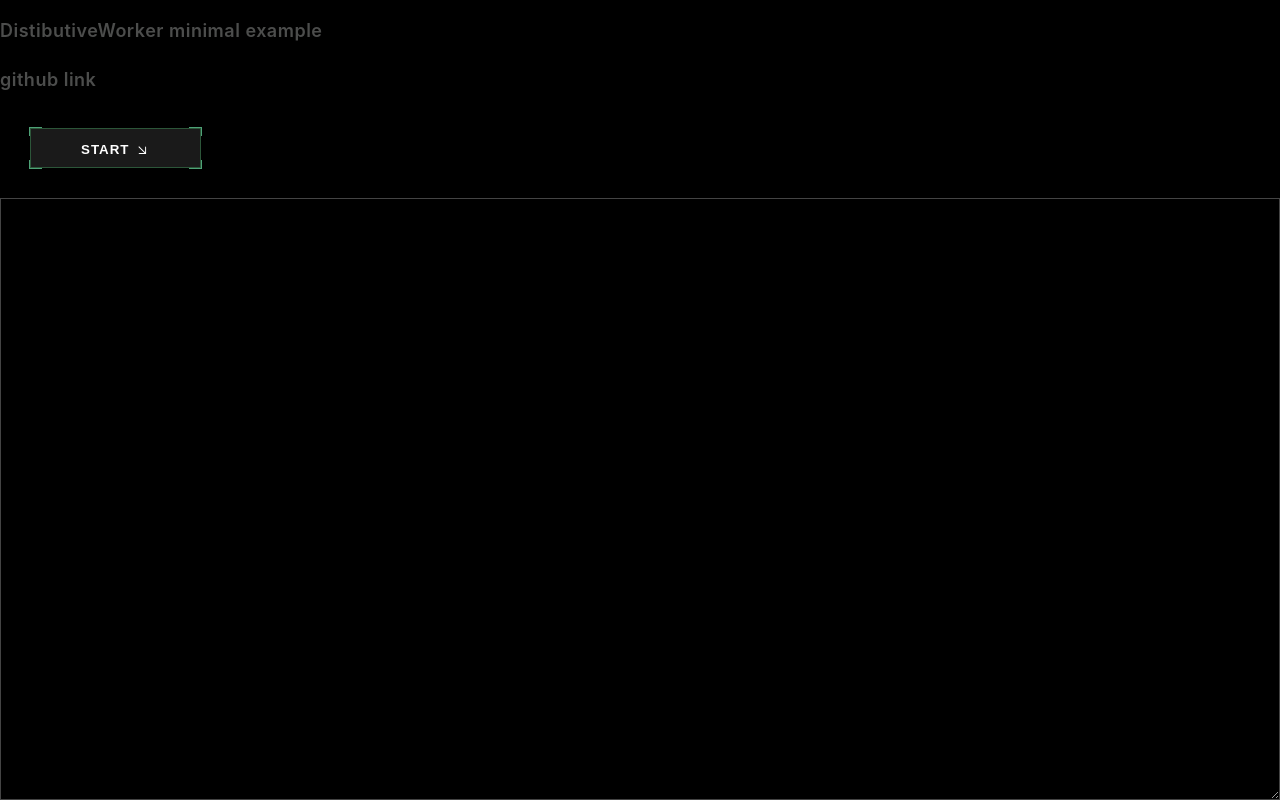
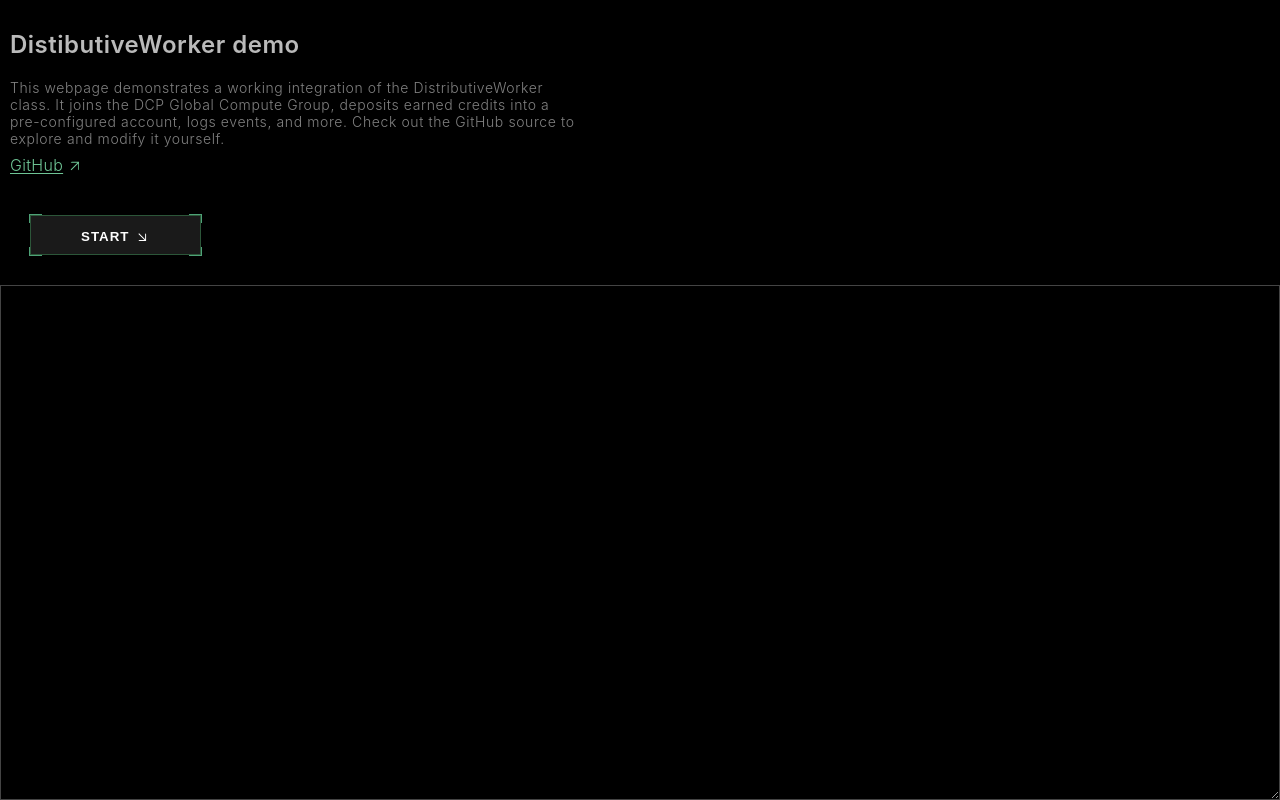
Before and after one commit to dan-distributive/DistributiveWorker-demo, a plain HTML site: page index.html in a window 1280 px wide. Drawn offline with Linux system fonts and the light colour scheme.

Commit message:
Save local changes before rebase

```diff
--- a/index.html
+++ b/index.html
@@ -6,8 +6,32 @@
   <link rel="stylesheet" href="style.css">
 </head>
 <body>
-  <div class="title">DistibutiveWorker minimal example</div>
-  <div class="text">github link</div>
+  <div class="title">DistibutiveWorker demo</div>
+  <div class="text-with-link">
+    <div class="text">
+        This webpage demonstrates a working integration of the DistributiveWorker class. It joins the DCP Global Compute Group, deposits earned credits into a pre-configured account, logs events, and more. Check out the GitHub source to explore and modify it yourself.    </div>
+    <a
+      href="https://github.com/dan-distributive/distributiveworker-demo"
+      class="link"
+      target="_blank"
+      rel="noopener noreferrer"
+    >
+      GitHub
+      <svg
+        width="12"
+        height="12"
+        viewBox="0 0 200 350"
+        fill="currentColor"
+        aria-hidden="true"
+      >
+        <path
+          transform="translate(0 600) scale(1.5 -1.5)"
+          d="M189.1406 348.75 L41.9062 348.75 L21.2344 328.0781 L153.7031 328.0781 L21.0938 195.4688 L35.8594 180.7031 L168.3281 313.3125 L168.3281 180.8438 L189.1406 201.6562 L189.1406 348.75 Z"
+        />
+      </svg>
+    </a>
+  </div>
+
   <button id="work-btn" class="crosshair-btn" onclick="toggleWorker()">
     <span class="btn-text">START</span>
     <svg width="16" height="16" viewBox="0 0 200 350" fill="currentColor">
--- a/style.css
+++ b/style.css
@@ -31,22 +31,52 @@
 
 .title {
   font-family: -apple-system, BlinkMacSystemFont, "Segoe UI", Roboto,
-              "Helvetica Neue", Arial, sans-serif;
+               "Helvetica Neue", Arial, sans-serif;
   font-weight: 600;
-  font-size: 18px;
-  color: #4c4d4c;
-  margin: 20px 10px 8px 0;
+  font-size: 24px;
+  color: #bababa;
+  margin: 30px 15px 10px 10px;
   letter-spacing: 0.5px;
+}
+
+.text-with-link {
+  display: flex;
+  flex-wrap: wrap;           /* allow text to wrap on small screens */
+  align-items: center;       /* vertically align link to text */
+  gap: 8px;                  /* spacing between text and link */
+  max-width: 570px;          /* limit paragraph width */
+  margin: 10px 10px 10px 10px;
 }
 
 .text {
   font-family: -apple-system, BlinkMacSystemFont, "Segoe UI", Roboto,
-              "Helvetica Neue", Arial, sans-serif;
-  font-weight: 600;
-  font-size: 18px;
-  color: #4c4d4c;
-  margin: 20px 10px 8px 0;
-  letter-spacing: 0.5px;
+               "Helvetica Neue", Arial, sans-serif;
+  font-weight: 300;
+  font-size: 14px;
+  color: #808080;
+  margin: 0;
+  letter-spacing: 0.6px;
+  flex: 1 1 auto;           /* allow text to take available width */
+  min-width: 0;             /* allow wrapping in flex container */
+}
+
+.link {
+  font-family: -apple-system, BlinkMacSystemFont, "Segoe UI", Roboto,
+               "Helvetica Neue", Arial, sans-serif;
+  font-weight: 300;
+  font-size: 16px;
+  color: #6ec495;
+  text-decoration: underline;
+  text-underline-offset: 2px;
+  letter-spacing: 0.3px;
+  display: inline-flex;
+  align-items: center;
+  gap: 4px;                 /* slightly more space between text and arrow */
+  white-space: nowrap;       /* keep link on a single line */
+}
+
+.link:hover {
+  text-decoration-thickness: 2px;
 }
 
 textarea {
```
